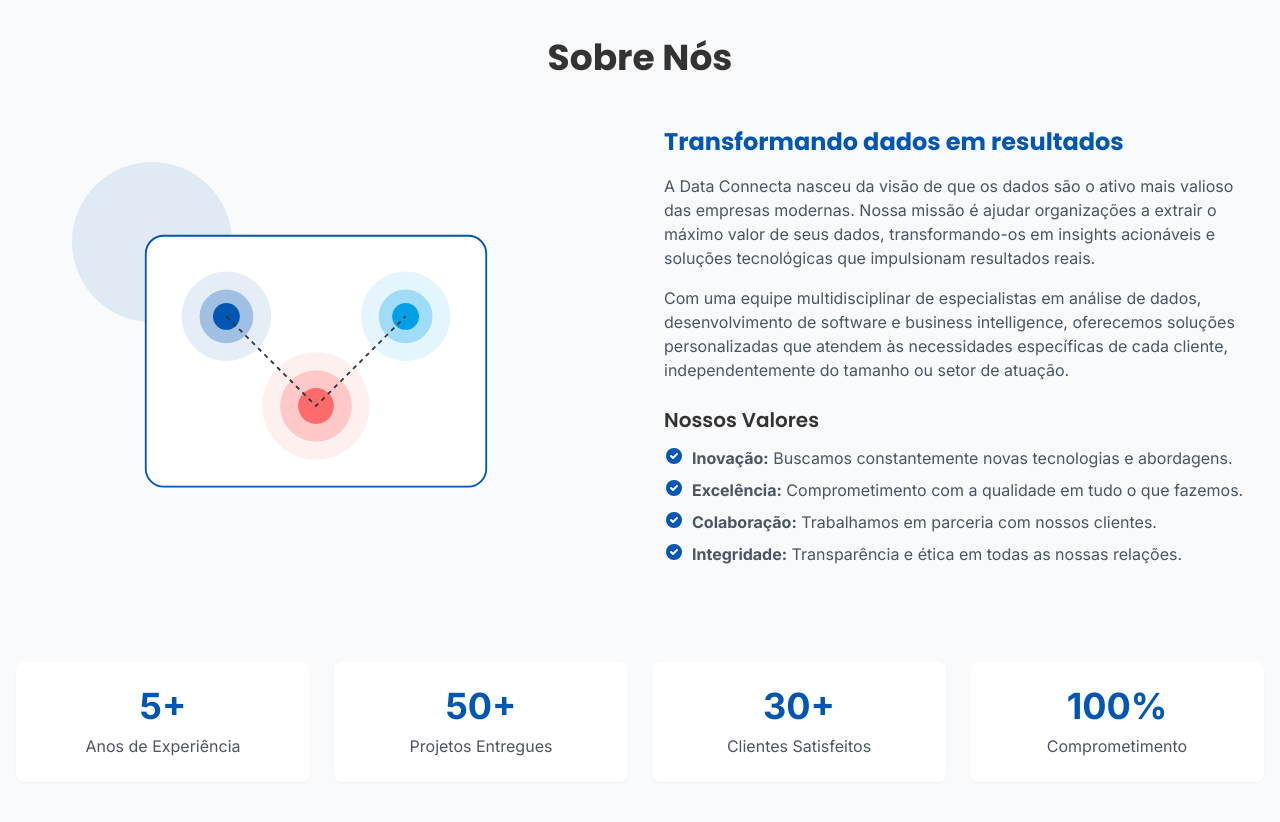
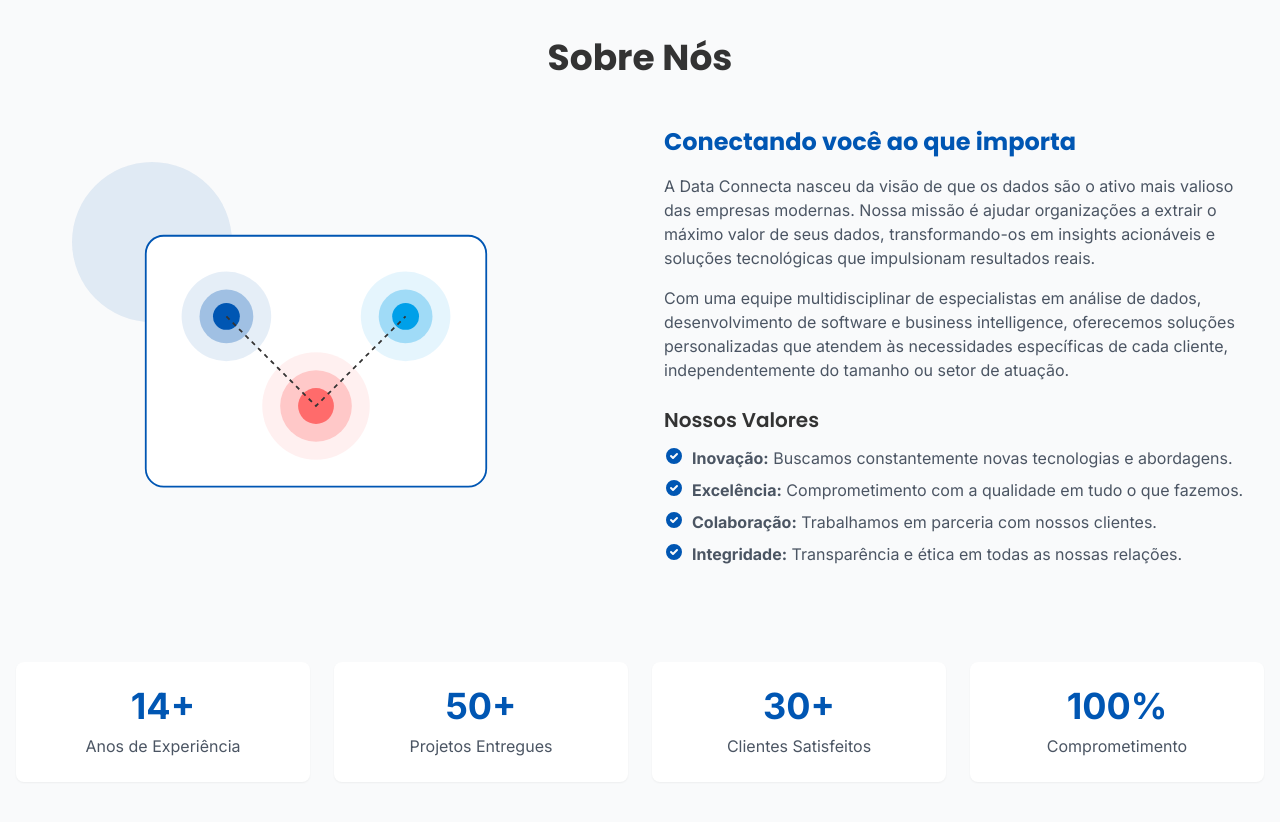
Before and after one commit to ShillyaRodgez/Data-Connecta, a React (Vite) app: page / in a window 1280 px wide. Shown: the part 2980-3802 px from the top of the page. Built offline with nearby package versions, Linux system fonts and the light colour scheme; the HTML template or start-up script is replaced by a standard one.

Commit message:
fix: update website icon and content for accuracy
Update the website icon from SVG to PNG format for better compatibility and update the company's years of experience and tagline to reflect current information.

```diff
--- a/index.html
+++ b/index.html
@@ -2,7 +2,7 @@
 <html lang="pt-BR">
   <head>
     <meta charset="UTF-8" />
-    <link rel="icon" type="image/svg+xml" href="/src/assets/lg.svg" />
+    <link rel="icon" type="image/png" href="/src/assets/log (2).png" />
     <meta name="viewport" content="width=device-width, initial-scale=1.0" />
     <meta name="description" content="Data Connecta - Soluções baseadas em dados e desenvolvimento de software" />
     <title>Data Connecta</title>
--- a/src/components/About.jsx
+++ b/src/components/About.jsx
@@ -8,7 +8,7 @@
 const About = () => {
   // Dados das estatísticas da empresa
   const stats = [
-    { id: 1, value: '5+', label: 'Anos de Experiência' },
+    { id: 1, value: '14+', label: 'Anos de Experiência' },
     { id: 2, value: '50+', label: 'Projetos Entregues' },
     { id: 3, value: '30+', label: 'Clientes Satisfeitos' },
     { id: 4, value: '100%', label: 'Comprometimento' }
@@ -45,7 +45,7 @@
 
           {/* Conteúdo de texto */}
           <div>
-            <h3 className="mb-4 text-2xl font-bold text-primary">Transformando dados em resultados</h3>
+            <h3 className="mb-4 text-2xl font-bold text-primary">Conectando você ao que importa</h3>
             <p className="mb-4 text-gray-600">
               A Data Connecta nasceu da visão de que os dados são o ativo mais valioso das empresas modernas.
               Nossa missão é ajudar organizações a extrair o máximo valor de seus dados, transformando-os em
```
